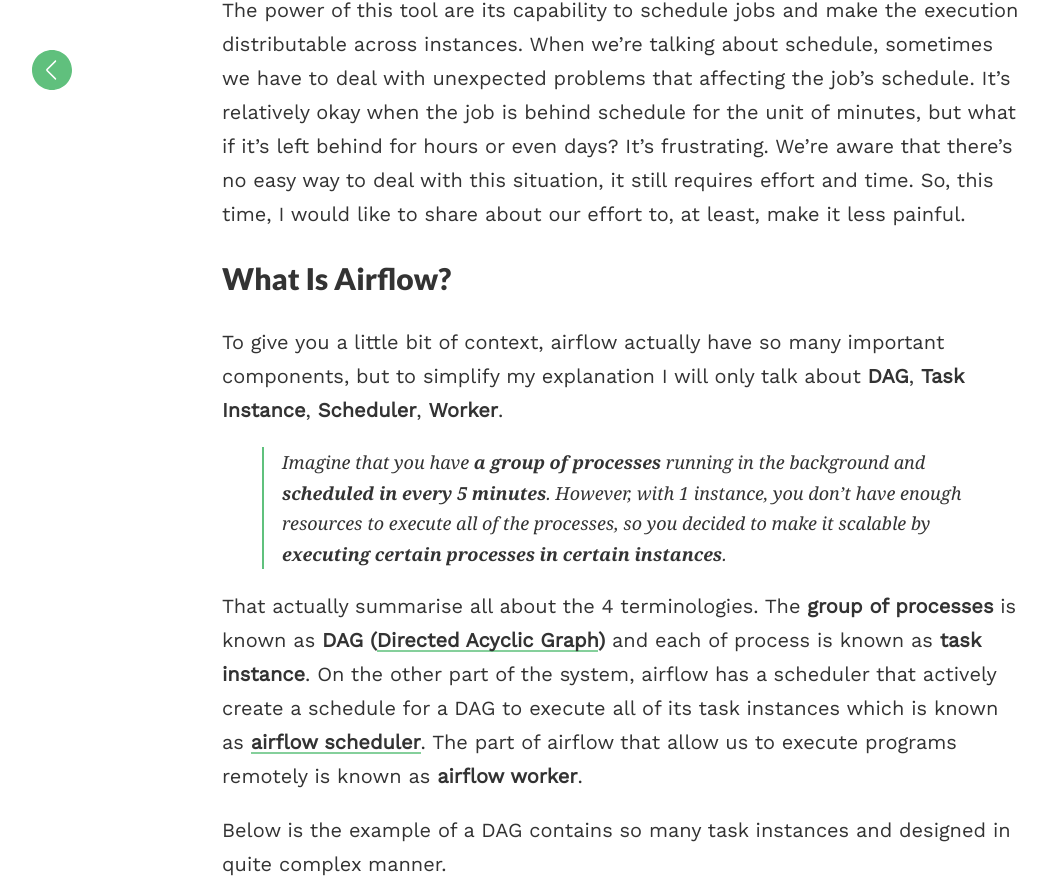
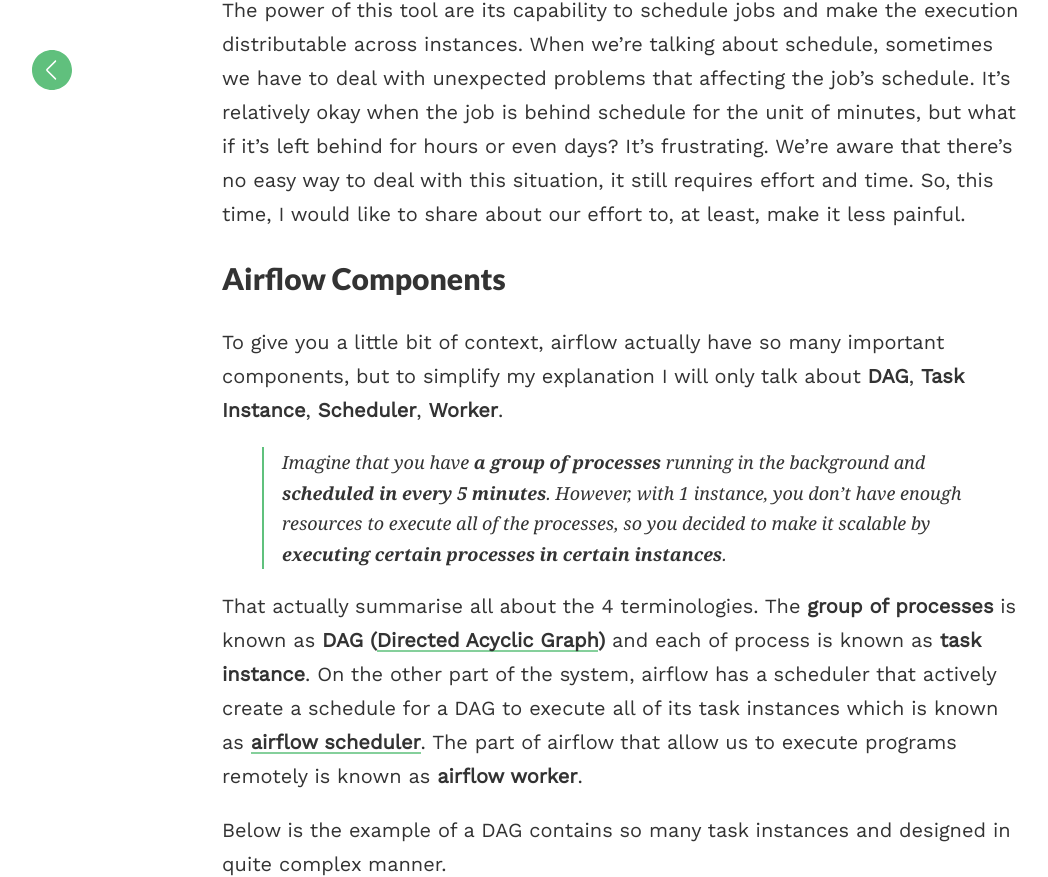
Before and after one commit to hafizbadrie/hafizbadrie.github.io, a Jekyll site: the page built from _posts/2016-12-12-airflow-when-your-dag-is-far-behind-the-schedule.markdown, in a window 1280 px wide and 900 px high, scrolled down 445 px, cut to the strip 0-877 px from the top of the window. Shown: the whole strip, without its empty margins (18-1066 px from the left). Built offline with Jekyll 4.4.1, drawn with Linux system fonts in a browser that asks for light colours.

Commit message:
[2016-12-12] Change from 'what is airflow?' to 'airflow components'

```diff
--- a/_posts/2016-12-12-airflow-when-your-dag-is-far-behind-the-schedule.markdown
+++ b/_posts/2016-12-12-airflow-when-your-dag-is-far-behind-the-schedule.markdown
@@ -12,7 +12,7 @@
 but what if it's left behind for hours or even days? It's frustrating. We're aware that there's no easy way to deal with this situation, it still requires effort and time.
 So, this time, I would like to share about our effort to, at least, make it less painful.
 
-## What is airflow?
+## Airflow components
 
 To give you a little bit of context, airflow actually have so many important components,
 but to simplify my explanation I will only talk about **DAG**, **Task Instance**, **Scheduler**, **Worker**.
```
